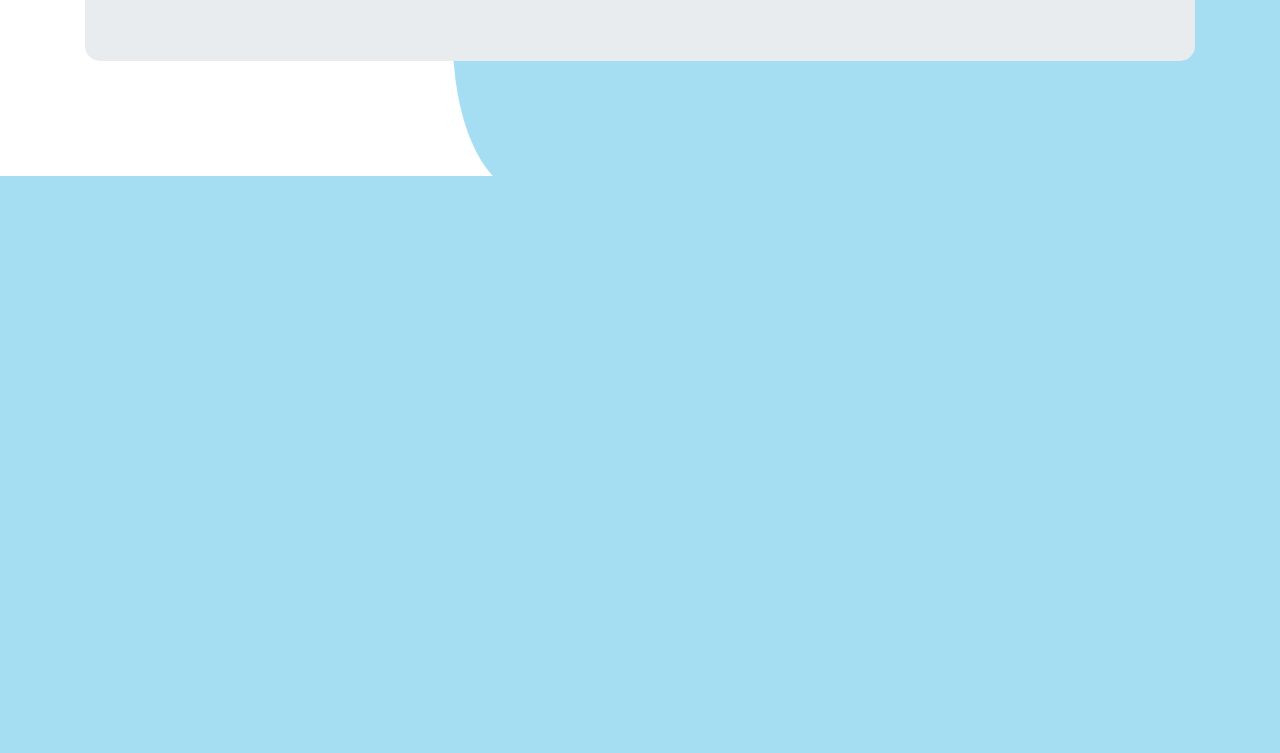
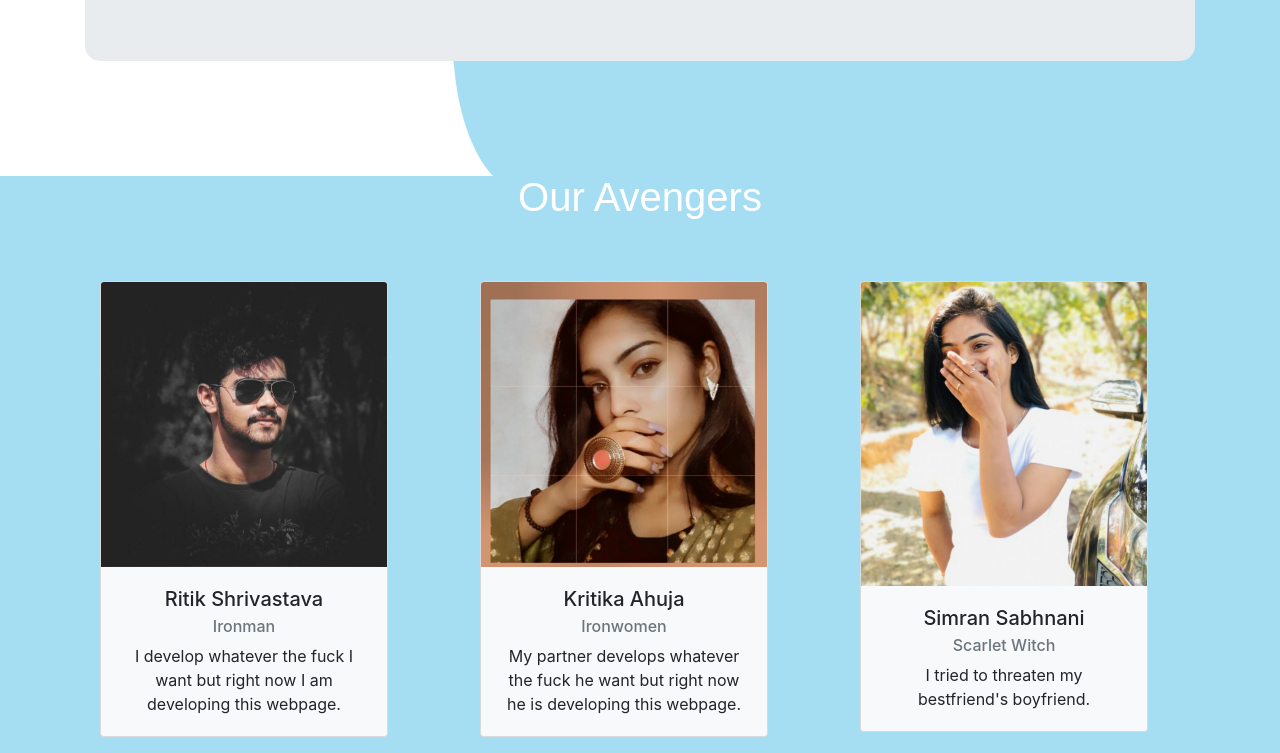
Before and after one commit to rahulraikwar00/DSC-SISTec, a plain HTML site: page DSC-Home.html in a window 1280 px wide. Shown: the part 624-1377 px from the top of the page. Before the commit the page ends 800 px from the top, so only its background shows below. Drawn offline with nearby package versions, Linux system fonts and the light colour scheme.

Commit message:
Cards Added

```diff
--- a/DSC-Home.html
+++ b/DSC-Home.html
@@ -62,6 +62,45 @@
 				</div>
 			</div>
 		</div>
+		<h4 class="title align-item-center">Our Avengers</h4>
+		<div class="container">
+			<div class="card-deck align-item-center">
+				<div class="align-item-center col-xs-12 col-md-6 col-lg-4">
+					<div class="card bg-light mb-3" style="width: 18rem;">
+  						<img src="Resourses\Profile\Ritik.jpeg" class="card-img-top" alt="">
+  							<div class="card-body">
+  								<h5 class="card-title">Ritik Shrivastava</h5>
+  								<h6 class="card-subtitle mb-2 text-muted">Ironman</h6>
+    							<p class="card-text">I develop whatever the fuck I want but right now I am developing this webpage.
+    							</p>
+  							</div>
+					</div>
+				</div>
+				<div class="align-item-center col-xs-12 col-md-6 col-lg-4">
+					<div class="card bg-light mb-3" style="width: 18rem;">
+  						<img src="Resourses\Profile\Kritika.jpeg" class="card-img-top" alt="">
+  						<div class="card-body">
+  							<h5 class="card-title">Kritika Ahuja</h5>
+  							<h6 class="card-subtitle mb-2 text-muted">Ironwomen</h6>
+    						<p class="card-text">My partner develops whatever the fuck he want but right now he is developing this webpage.
+    						</p>
+  						</div>
+					</div>
+				</div>
+				<div class="align-item-center col-xs-12 col-md-6 col-lg-4">
+					<div class="card bg-light mb-3" style="width: 18rem;">
+  						<img src="Resourses\Profile\Simran.jpeg" class="card-img-top" alt="">
+  						<div class="card-body">
+  							<h5 class="card-title">Simran Sabhnani</h5>
+  							<h6 class="card-subtitle mb-2 text-muted">Scarlet Witch</h6>
+    						<p class="card-text">I tried to threaten my bestfriend's boyfriend.
+    						</p>
+  						</div>
+					</div>
+				</div>
+			</div>
+		</div>
+
 	</main>
 	<!-- JS, Popper.js, and jQuery -->
 <script src="https://code.jquery.com/jquery-3.5.1.slim.min.js" integrity="sha384-DfXdz2htPH0lsSSs5nCTpuj/zy4C+OGpamoFVy38MVBnE+IbbVYUew+OrCXaRkfj" crossorigin="anonymous"></script>
--- a/Styles/DSC-Home.css
+++ b/Styles/DSC-Home.css
@@ -57,3 +57,19 @@ position: all;
 	align-items: center;
 	border-radius: 15px;
 }
+.title{
+	font-size: 40px;
+	font-family: sans-serif;
+	position: all;
+	padding-top: 80px;
+	text-align: center;
+	align-self: center;
+	font-size: 40px;
+	margin-bottom: 60px;
+	color: white;
+}
+.card{
+
+	text-align: center;
+	align-self: center;
+}
```
Also changed, not shown: Resourses/Profile/Kritika.jpeg (added), Resourses/Profile/Ritik.jpeg (added), Resourses/Profile/Simran.jpeg (added), 1 other file.
